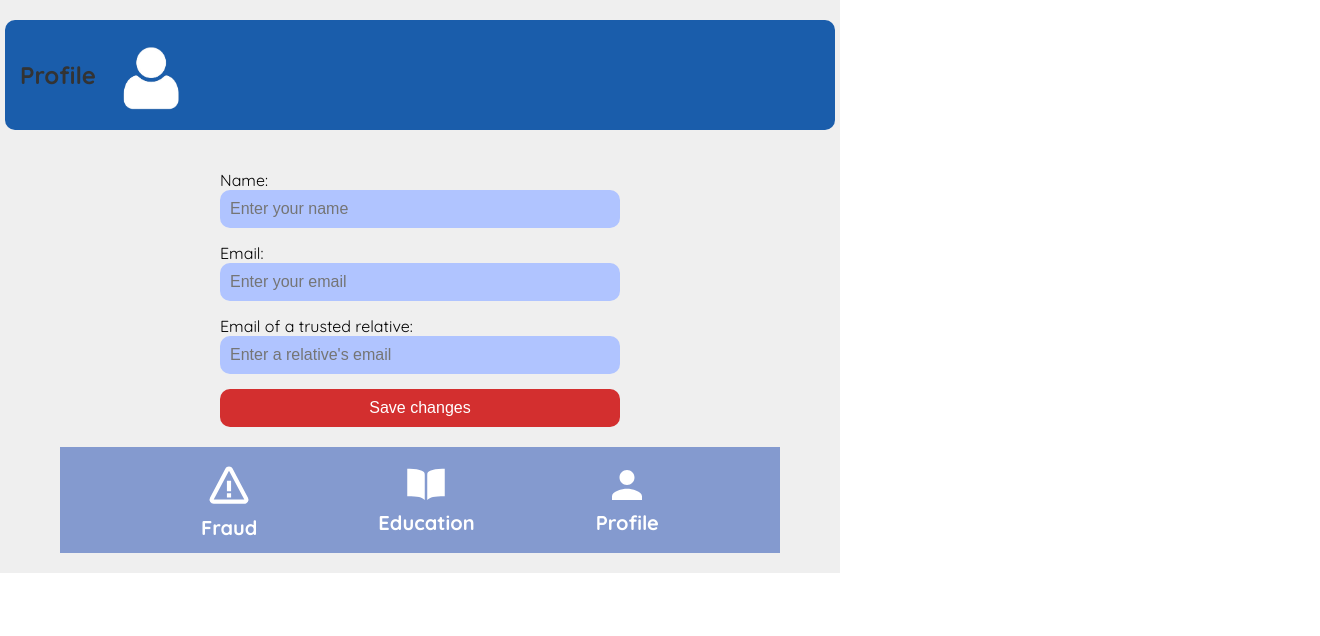
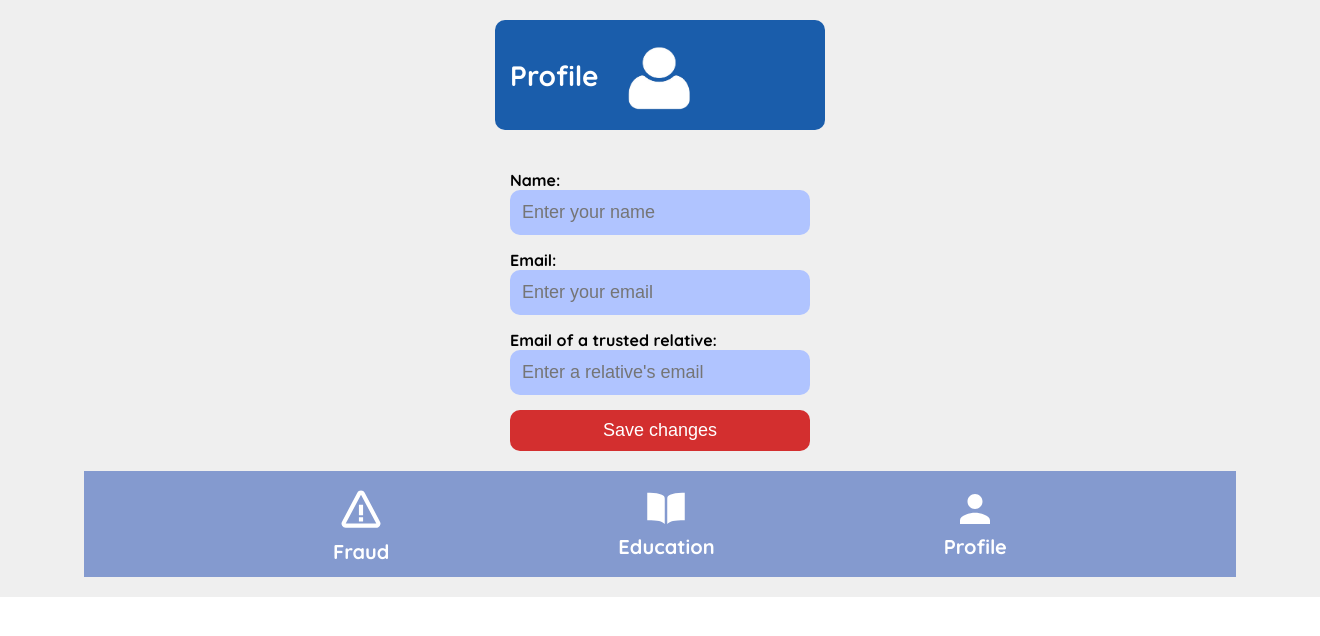
Before and after one commit to Scamonitor/front, a React (Create React App) app in the folder scam-monitor-front/: page /profile in a window 1280 px wide. Shown: the top 636 px of the page, 1320 px wide, since content can reach past the window. Built offline with nearby package versions, Linux system fonts and the light colour scheme.

Commit message:
Improved Profile route design

```diff
--- a/scam-monitor-front/src/styles/profile.css
+++ b/scam-monitor-front/src/styles/profile.css
@@ -6,7 +6,6 @@
   padding: 20px;
   background-color: #EFEFEF;
   width: 100%;
-    max-width: 800px;
   justify-content: center;
 }
 
@@ -17,53 +16,55 @@
   background-color: #1a5dab;
   color: white;
   width: 100%;
+  max-width: 300px;
   padding: 15px;
   border-radius: 10px;
   margin-bottom: 20px;
 }
 
+.profile-header h2, .profile-header p {
+    color: white;
+  }
+
 .profile-header h2 {
   margin: 0;
-    font-size: 24px;
+  font-size: 28px;
   font-weight: bold;
 }
 
 .profile-icon {
-    font-size: 24px;
+  width: 100px;
+  height: 80px;
 }
 
 .profile-form {
   display: flex;
   flex-direction: column;
   width: 100%;
-    max-width: 400px;
+  max-width: 300px;
+  font-weight: bold;
 }
 
 .label {
-    font-size: 16px;
+  font-size: 18px;
   margin-bottom: 5px;
 }
 
 .input-field {
-    padding: 10px;
+  padding: 12px;
   border-radius: 10px;
   border: none;
   background-color: #b0c4ff;
   margin-bottom: 15px;
-    font-size: 16px;
+  font-size: 18px;
 }
 
 .save-button {
   padding: 10px;
   background-color: #d32f2f;
   color: white;
-    font-size: 16px;
+  font-size: 18px;
   border: none;
   border-radius: 10px;
   cursor: pointer;
 }
-
-  .profile-icon {
-    width: 90px;
-    height: 80px;
-  }
```
Lines whose indentation alone changed are shown as unchanged.
